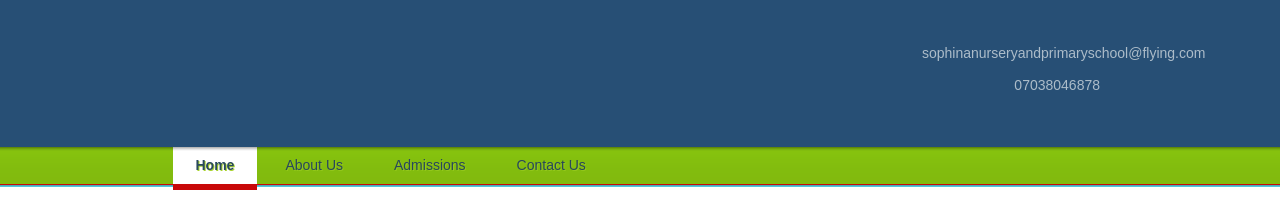
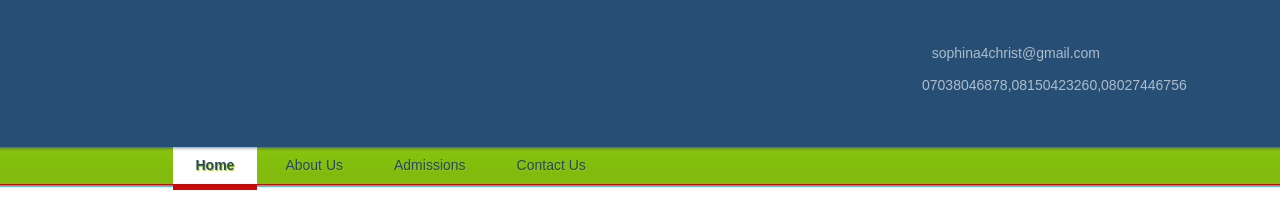
Before and after one commit to enweazudaniel/sophina, a plain HTML site: page index.html in a window 1280 px wide. Shown: the top 199 px of the page. Drawn offline with Linux system fonts and the light colour scheme.

Commit message:
update contact info

```diff
--- a/index.html
+++ b/index.html
@@ -12,9 +12,9 @@
   <div id="header">
     <div id="section">
       <div><a href="index.html"><img src="images/logo.gif" alt="" /></a></div>
-      <span>sophinanurseryandprimaryschool@flying.com <br />
+      <span>sophina4christ@gmail.com <br />
       <br />
-      07038046878</span> </div>
+      07038046878,08150423260,08027446756</span> </div>
     <ul>
       <li class="current"><a href="index.html">Home</a></li>
       <li><a href="about.html">About Us</a></li>
```
